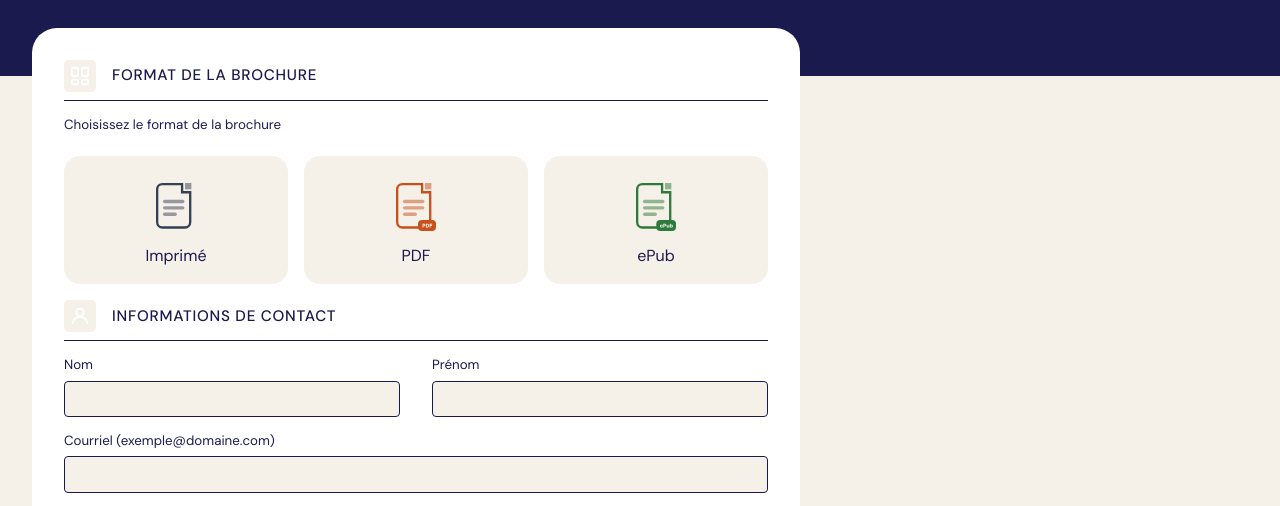
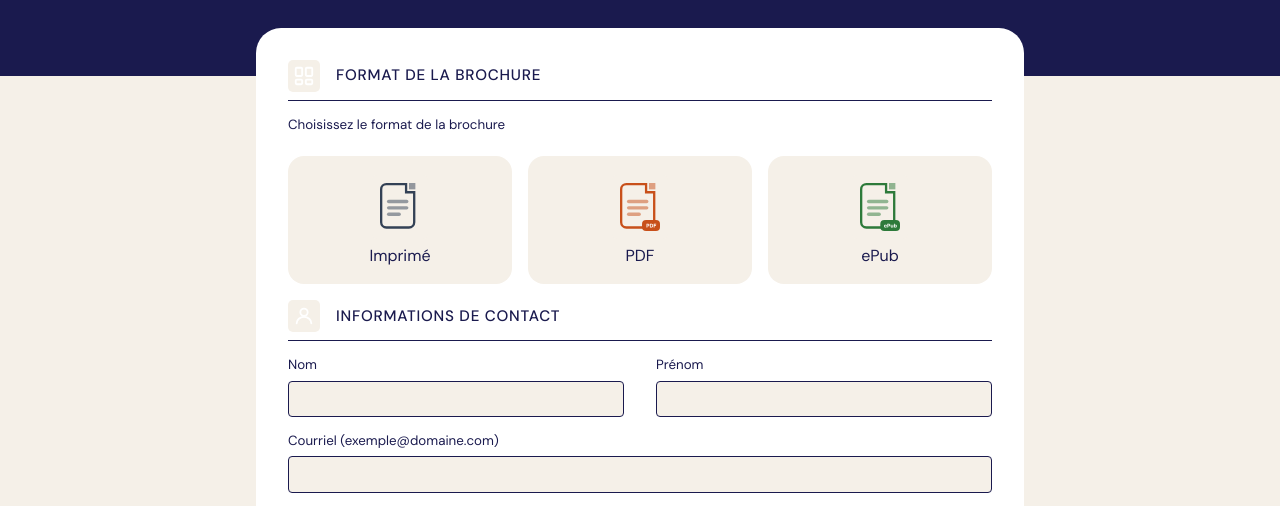
Before and after one commit to ndjilajudeethan-web/TP3---Formulaire-accessible, a plain HTML site: page index.html in a window 1280 px wide. Shown: the part 244-750 px from the top of the page. Drawn offline with nearby package versions, Linux system fonts and the light colour scheme.

Commit message:
Correction de la marge du formulaire pour un centrage optimal sur les écrans larges

```diff
--- a/css/style.css
+++ b/css/style.css
@@ -309,7 +309,7 @@ img{
 @media (min-width: 48rem) {
     form {
         max-width: 48rem;
-        margin: auto 2rem;
+        margin: 0 auto;
         margin-top: -5rem;
     margin-bottom: 3rem;
     }
```
